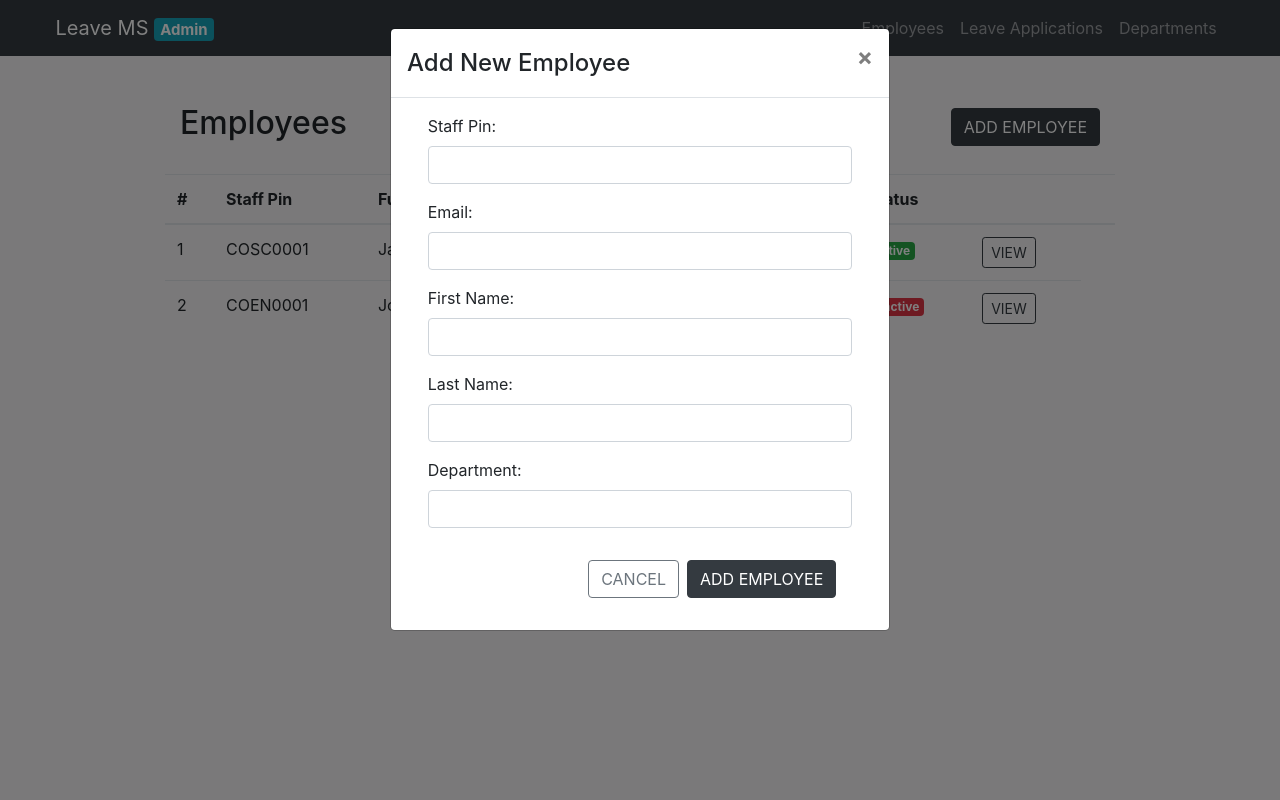
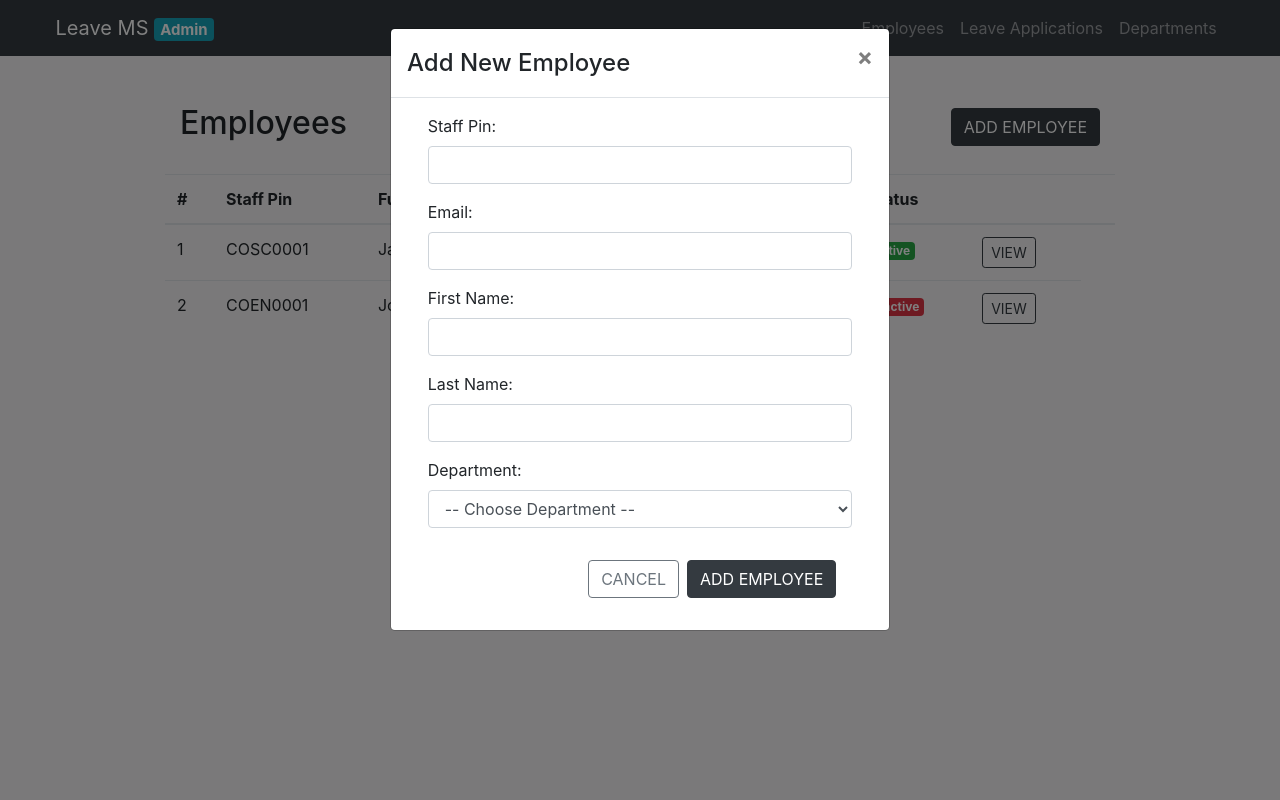
Before and after one commit to bunya017/leave-ms, a PHP site: page /admin/employees.php in a window 1280 px wide, after a click on "ADD EMPLOYEE". Run offline with PHP 8.4, Linux system fonts and the light colour scheme; the visitor is signed in with stand-in values (Sample User, id 1); tables that the repository leaves empty or names only in its code hold one stand-in row (values such as "Sample post").

Commit message:
refactor(Employees): Change department field on newEmployee form to select

```diff
--- a/admin/employees.php
+++ b/admin/employees.php
@@ -1,3 +1,11 @@
+<?php
+    session_start();
+    require("../config.php");
+    if (isset($_SESSION["isLoggedIn"]) and ($_SESSION["isLoggedIn"] === TRUE)) {
+      $query = "SELECT * FROM `departments`";
+      $result = $conn->query($query);
+    }
+?>
 <!DOCTYPE html>
 <html>
   <head>
@@ -104,23 +112,32 @@
                       <form>
                         <div class="form-group">
                           <label>Staff Pin:</label>
-                          <input type="text" class="form-control">
+                          <input type="text" name="staff_pin" class="form-control">
                         </div>
                         <div class="form-group">
                           <label>Email:</label>
-                          <input type="text" class="form-control">
+                          <input type="text" name="email" class="form-control">
                         </div>
                         <div class="form-group">
                           <label>First Name:</label>
-                          <input type="text" class="form-control">
+                          <input type="text" name="first_name" class="form-control">
                         </div>
                         <div class="form-group">
                           <label>Last Name:</label>
-                          <input type="text" class="form-control">
+                          <input type="text" name="last_name" class="form-control">
                         </div>
                         <div class="form-group">
                           <label>Department:</label>
-                          <input type="text" class="form-control">
+                          <select class="form-control" name="department">
+                            <option>-- Choose Department --</option>
+                            <?php
+                              if ($result->num_rows > 0) {
+                                while ($row = $result->fetch_assoc()) {
+                                  echo '<option value="' . $row["id"] . '">' . $row["name"] . '</option>';
+                                }
+                              }
+                            ?>
+                          </select>
                         </div>
                         <!-- Modal footer -->
                         <div class="modal-footer border-0">
```
